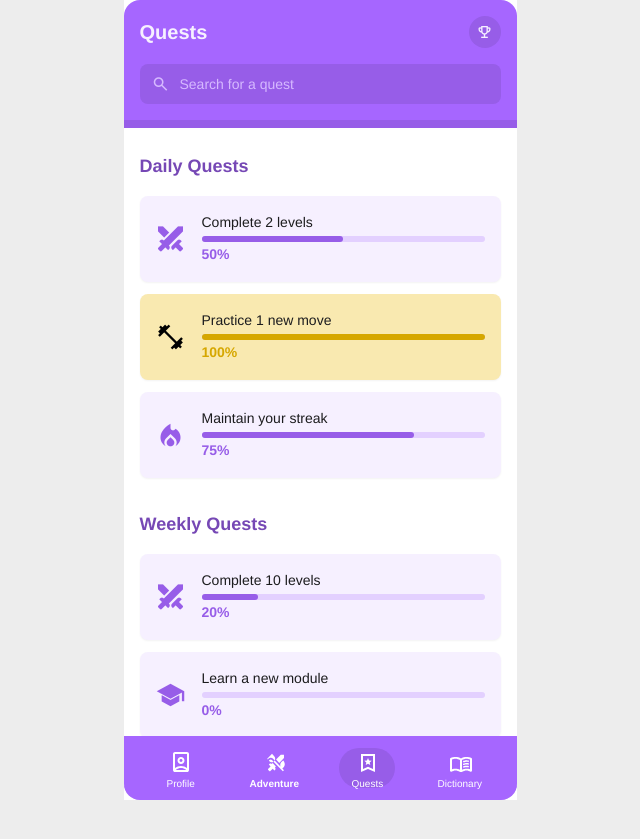
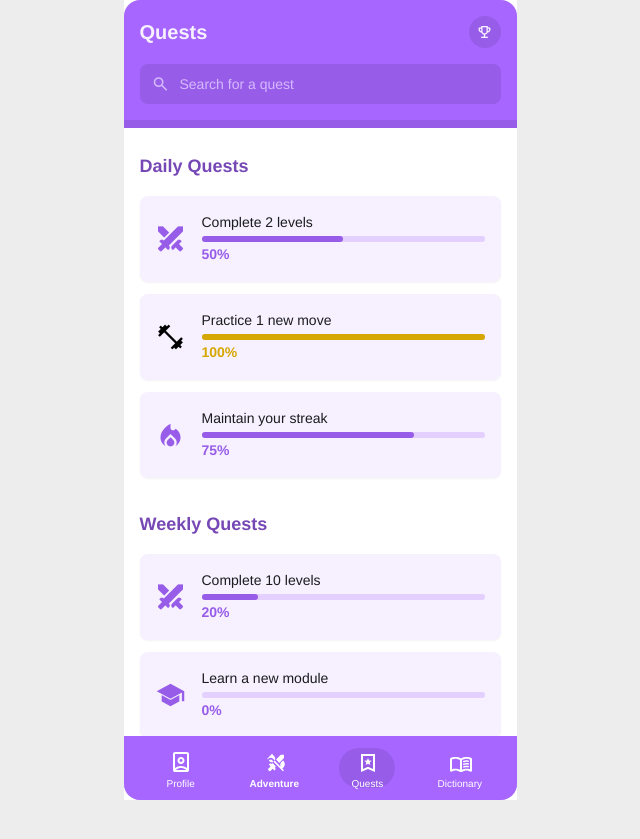
Before and after one commit to JonYoung-dev/DaemonDesignClass, a website: page public/quests.html in a window 1280 px wide. Shown: the whole page, without its empty margins (320-960 px from the left). Drawn offline with nearby package versions, Linux system fonts and the light colour scheme.

Commit message:
push new styles

```diff
--- a/public/quests.html
+++ b/public/quests.html
@@ -115,7 +115,7 @@
               </div>
             </div>
             <div
-              class="bg-[#f9e9b0] p-4 rounded-lg flex items-center gap-4 shadow-sm"
+              class="bg-[#f6f0ff] p-4 rounded-lg flex items-center gap-4 shadow-sm"
             >
               <span
                 class="material-symbols-outlined text=[#d6a700] text-3xl"
```
Also changed, not shown: public/output.css.
